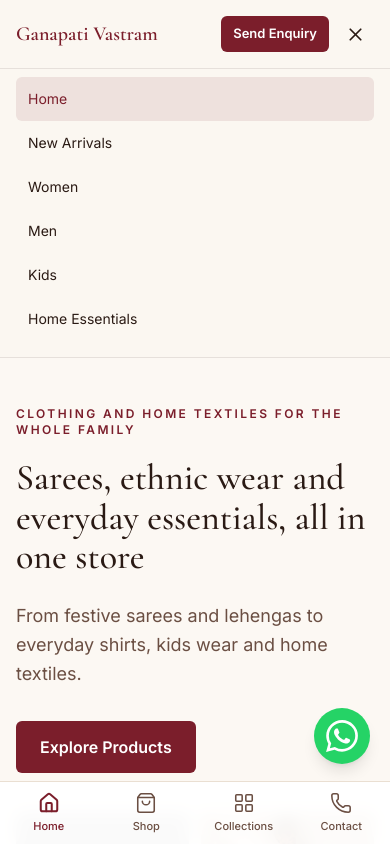
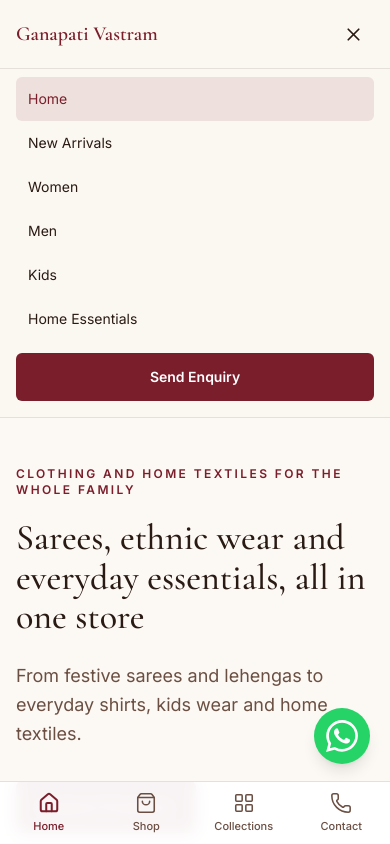
Before and after one commit to Yesh21102001/Ganapathi, a Next.js app: page / in a window 390 px wide. Both pictures are taken after a click on the button 355 px from the left and 34 px from the top of the page. Shown: the top 844 px of the page. Built offline with nearby package versions, Linux system fonts and the light colour scheme; grey boxes are pictures that could not be loaded.

Commit message:
first commit

```diff
--- a/app/globals.css
+++ b/app/globals.css
@@ -38,7 +38,7 @@ body {
 .shop-prose table { width: 100%; border-collapse: collapse; margin-bottom: 1rem; }
 .shop-prose td, .shop-prose th { border: 1px solid #eadfd2; padding: 0.5rem 0.75rem; text-align: left; }
 
-html { scroll-behavior: smooth; }
+html { scroll-behavior: smooth; scroll-padding-top: 68px; } /* 68px = sticky header height, so navigations land with the page top visible */
 :focus-visible { outline: 2px solid #7b1e2b; outline-offset: 2px; }
 @media (prefers-reduced-motion: reduce) { html { scroll-behavior: auto; } }
 
--- a/components/Header.tsx
+++ b/components/Header.tsx
@@ -83,7 +83,7 @@ export default function Header({ nav }: { nav: NavItem[] }) {
           <button
             type="button"
             onClick={() => openEnquiry()}
-            className="whitespace-nowrap rounded-md bg-[#7B1E2B] px-3 py-2 text-[13px] font-semibold sm:px-4 sm:py-2.5 sm:text-sm text-white transition hover:bg-[#611722]"
+            className="hidden whitespace-nowrap rounded-md bg-[#7B1E2B] px-4 py-2.5 text-sm font-semibold text-white transition hover:bg-[#611722] lg:inline-block"
           >
             Send Enquiry
           </button>
@@ -93,7 +93,7 @@ export default function Header({ nav }: { nav: NavItem[] }) {
             aria-expanded={open}
             aria-controls="mobile-navigation"
             onClick={() => setOpenPath(open ? null : pathname)}
-            className="ml-1 rounded-full p-2 sm:ml-2 sm:p-2.5 hover:bg-[#2A1A14]/5 lg:hidden"
+            className="rounded-full p-2.5 hover:bg-[#2A1A14]/5 lg:hidden"
           >
             {open ? <X size={21} /> : <Menu size={21} />}
           </button>
@@ -117,6 +117,16 @@ export default function Header({ nav }: { nav: NavItem[] }) {
             {item.label}
           </Link>
         ))}
+        <button
+          type="button"
+          onClick={() => {
+            setOpenPath(null);
+            openEnquiry();
+          }}
+          className="mt-3 w-full rounded-md bg-[#7B1E2B] px-4 py-3.5 text-sm font-semibold text-white transition hover:bg-[#611722]"
+        >
+          Send Enquiry
+        </button>
       </nav>
     </header>
   );
```
